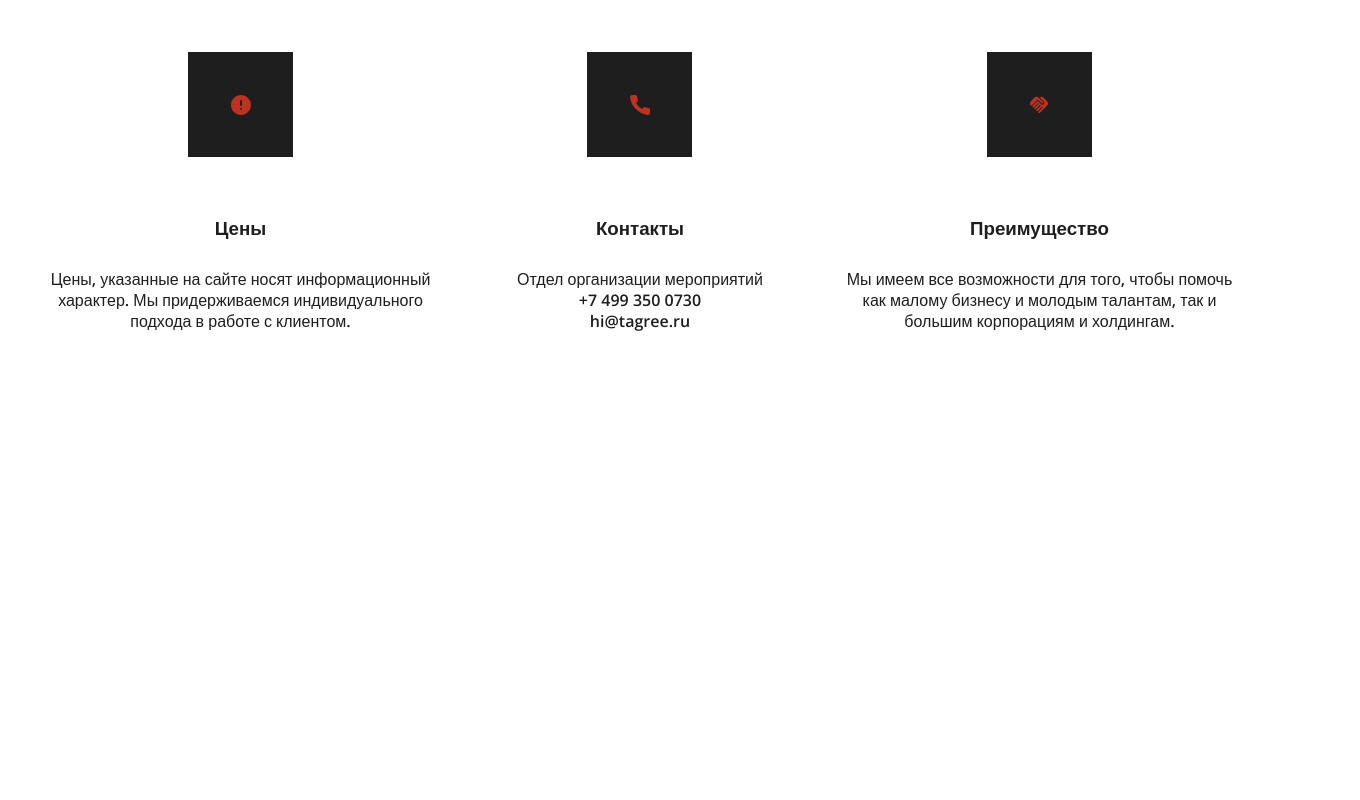
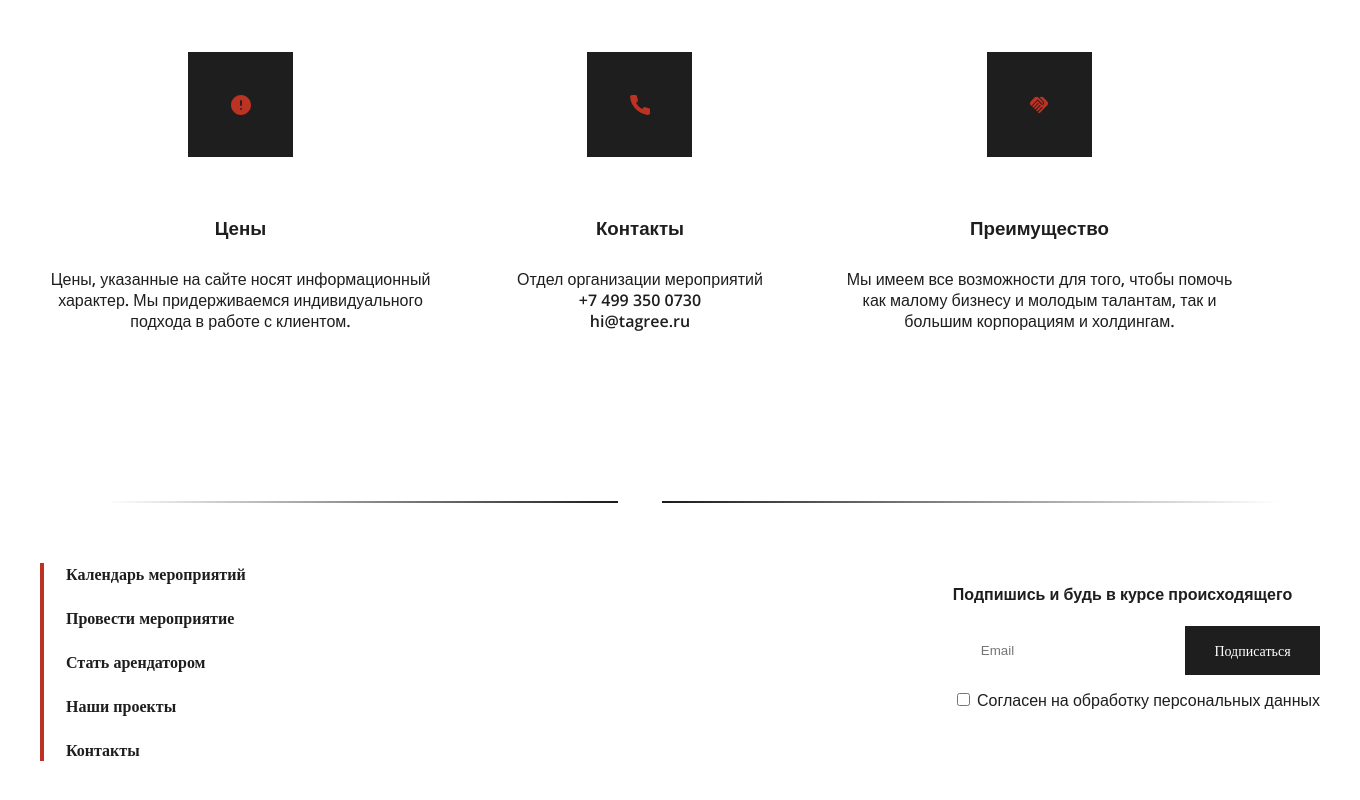
Before and after one commit to settesss/TAGREE-course, a plain HTML site: page events.html in a window 1280 px wide. Shown: the part 3470-4270 px from the top of the page, 1360 px wide, since content can reach past the window. Before the commit the page ends 3921 px from the top, so only its background shows below. Drawn offline with nearby package versions, Linux system fonts and the light colour scheme.

Commit message:
Практически доработанный footer (без недостатков никуда!)

```diff
--- a/events.html
+++ b/events.html
@@ -380,7 +380,35 @@
             </div>
         </main>
         <footer class = "footer">
-
+            <div class = "footer__lines">
+                <div class = "footer__line1"></div>
+                <div class = "footer__line2"></div>
+            </div>
+            <div class = "footer__information">
+                <div class = "footer__information-link">
+                    <div class = "link__rectangle"></div>
+                    <div class = "link-text">
+                        <a href = "#" class = "footer-link">Календарь мероприятий</a>
+                        <a href = "#" class = "footer-link">Провести мероприятие</a>
+                        <a href = "#" class = "footer-link">Стать арендатором</a>
+                        <a href = "#" class = "footer-link">Наши проекты</a>
+                        <a href = "#" class = "footer-link">Контакты</a>
+                    </div>
+                </div>
+                <div class = "footer__information-mail">
+                    <h4 class = "mail__subscribe-text">Подпишись и будь в курсе происходящего</h4>
+                    <div class = "mail__subscribe-block">
+                        <input type = "email" placeholder="Email" class = "mail__input">
+                        <a href = "#" class = "mail__subscribe-button">
+                            <p class = "mail__subscribe-button-text">Подписаться</p>
+                        </a>
+                    </div>
+                    <label class = "mail__checkbox-text">
+                        <input type = "checkbox" class = "mail__checkbox-checkmark">
+                        Согласен на обработку персональных данных
+                    </label>
+                </div>
+            </div>
         </footer>
     </body>
 </html>
--- a/styles/styles.css
+++ b/styles/styles.css
@@ -399,7 +399,7 @@ th:not(:first-child) {
     flex-direction: row;
     justify-content: space-between;
     align-items: flex-start;
-    margin: 100px auto;
+    margin: 100px auto 150px;
     padding-left: 40px;
     padding-right: 40px;
 }
@@ -430,3 +430,121 @@ th:not(:first-child) {
     max-width: 401px;
     height: 66px;
 }
+
+/* Разграничитель футера */
+
+.footer {
+    box-sizing: border-box;
+    display: flex;
+    flex: 0 0 auto;
+    flex-direction: column;
+    width: 100%;
+    max-width: 1414px;
+    margin: 0 auto;
+}
+
+.footer__lines {
+    display: flex;
+    flex-direction: row;
+    width: 100%;
+    max-width: 1414px;
+    justify-content: space-between;
+    margin: 0px auto 60px;
+}
+
+.footer__line1 {
+    width: 618px;
+    height: 2px;
+    background: linear-gradient(270deg, #1C1B1B 0%, rgba(255, 255, 255, 0) 82.86%);
+}
+
+.footer__line2 {
+    width: 618px;
+    height: 2px;
+    background: linear-gradient(90deg, #1C1B1B 0%, rgba(255, 255, 255, 0) 100%);
+}
+
+/* Блок информации - ссылки*/
+
+.footer__information {
+    display: flex;
+    flex-direction: row;
+    width: 100%;
+    max-width: 1414px;
+    justify-content: space-between;
+    padding-left: 40px;
+    padding-right: 40px;
+    margin-bottom: 50px;
+}
+
+.footer__information-link {
+    display: flex;
+    flex-direction: row;
+    width: 230px;
+    height: 198px;
+}
+
+.link__rectangle {
+    width: 4px;
+    height: 198px;
+    background-color: #BC3324;
+}
+
+.link-text {
+    padding-left: 22px;
+    text-decoration: none;
+    display: flex;
+    flex-direction: column;
+    justify-content: space-between;
+}
+
+.footer-link {
+    font-family: 'Open Sans';
+    font-style: normal;
+    font-weight: 600;
+    font-size: 16px;
+    line-height: 22px;
+    text-decoration: none;
+    color:#1F1E1E;
+}
+
+/* Блок информации - почта*/
+
+.footer__information-mail {
+    display: flex;
+    flex-direction: column;
+}
+
+.mail__subscribe-block {
+    display: flex;
+    flex-direction: row;
+    margin-bottom: 15px;
+}
+
+.mail__input {
+    width: 100%;
+    max-width: 410px;
+    padding-left: 28px;
+    background-color: #FFFFFF;
+    border: none;
+}
+
+.mail__subscribe-button {
+    display: flex;
+    background-color: #1F1E1E;
+    color: #FFFFFF;
+    width: 100%;
+    height: 49px;
+    max-width: 135px;
+    justify-content: center;
+    align-items: center;
+    text-decoration: none;
+}
+
+.mail__subscribe-button-text {
+    font-family: 'Open Sans';
+    font-style: normal;
+    font-weight: 400;
+    font-size: 14px;
+    line-height: 19px;
+}
```
